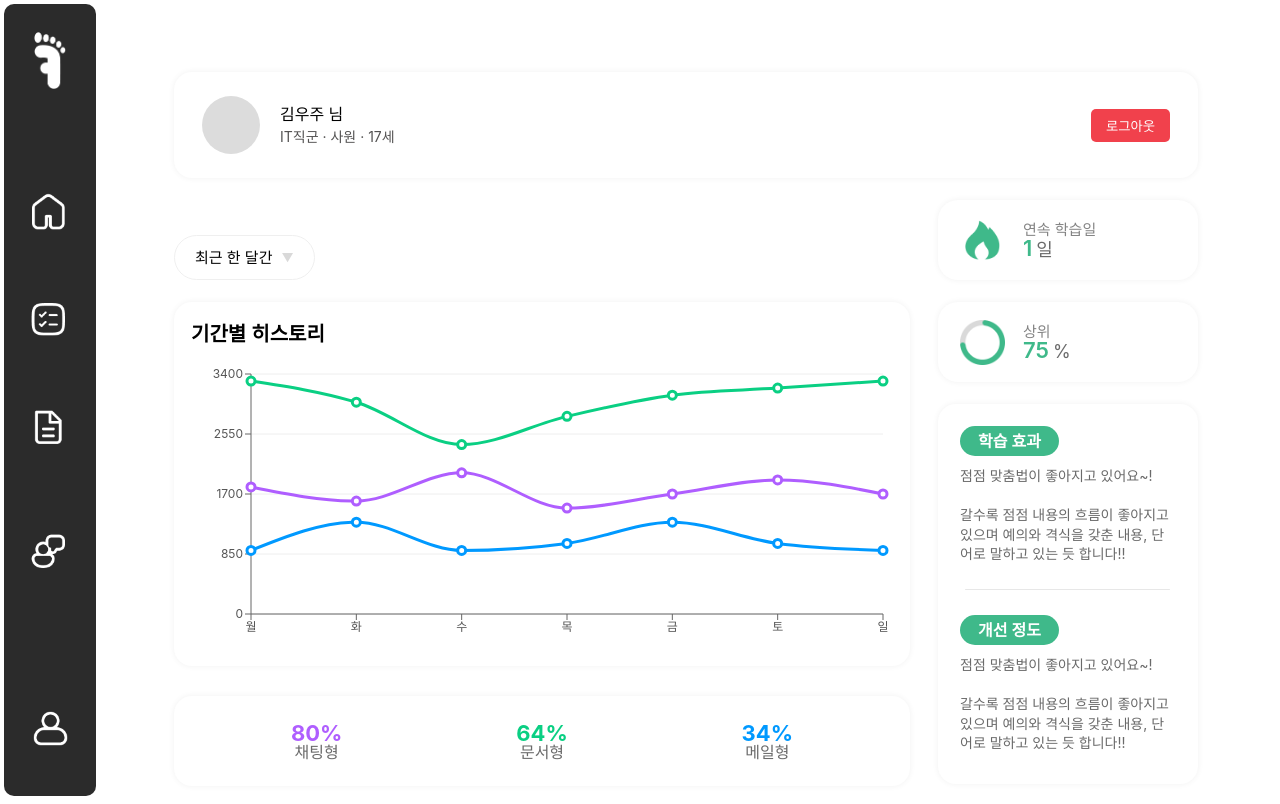
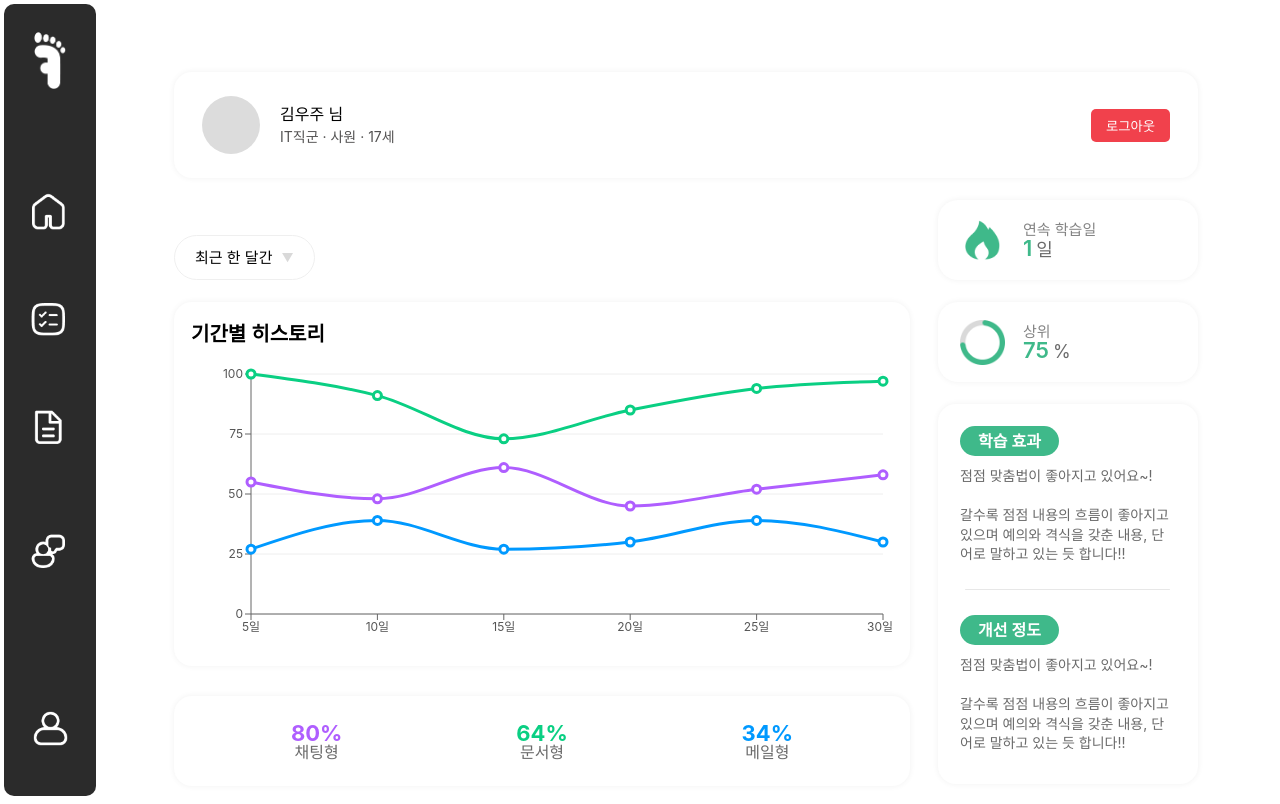
Before and after one commit to TeamS22D/first-step-web, a React (Vite) app: page /profile in a window 1280 px wide. Built offline with nearby package versions, Linux system fonts and the light colour scheme; a web font is replaced by a local one.

Commit message:
Update Profile.tsx

```diff
--- a/src/pages/Profile/Profile.tsx
+++ b/src/pages/Profile/Profile.tsx
@@ -18,7 +18,6 @@ export default function Profile() {
   const [open, setOpen] = useState(false);
   const [selected, setSelected] = useState("최근 한 달간");
   const [activeTab, setActiveTab] = useState("전체");
-
   const [clickedData, setClickedData] = useState<any | null>(null);
 
   const options = ["최근 한 달간", "최근 일 년간", "최근 일주일간"];
@@ -28,17 +27,62 @@ export default function Profile() {
     setOpen(false);
   };
 
-  const historyData = [
-    { day: "월", document: 3300, chat: 1800, mail: 900 },
-    { day: "화", document: 3000, chat: 1600, mail: 1300 },
-    { day: "수", document: 2400, chat: 2000, mail: 900 },
-    { day: "목", document: 2800, chat: 1500, mail: 1000 },
-    { day: "금", document: 3100, chat: 1700, mail: 1300 },
-    { day: "토", document: 3200, chat: 1900, mail: 1000 },
-    { day: "일", document: 3300, chat: 1700, mail: 900 },
+  // 📌 최근 한 달간 데이터
+  const data_month = [
+    { day: "5일", document: 3300, chat: 1800, mail: 900 },
+    { day: "10일", document: 3000, chat: 1600, mail: 1300 },
+    { day: "15일", document: 2400, chat: 2000, mail: 900 },
+    { day: "20일", document: 2800, chat: 1500, mail: 1000 },
+    { day: "25일", document: 3100, chat: 1700, mail: 1300 },
+    { day: "30일", document: 3200, chat: 1900, mail: 1000 },
   ];
 
-  // 클릭 시 뜨는 툴팁
+  // 📌 최근 일 년간 데이터
+  const data_year = [
+    { day: "2월", document: 2000, chat: 1200, mail: 700 },
+    { day: "4월", document: 2200, chat: 1300, mail: 800 },
+    { day: "6월", document: 2500, chat: 1500, mail: 900 },
+    { day: "8월", document: 2600, chat: 1700, mail: 1000 },
+    { day: "10월", document: 2800, chat: 1800, mail: 1100 },
+    { day: "12월", document: 3000, chat: 1900, mail: 1200 },
+  ];
+
+  // 📌 최근 일주일간 데이터
+  const data_week = [
+    { day: "월", document: 1000, chat: 500, mail: 200 },
+    { day: "화", document: 1300, chat: 600, mail: 300 },
+    { day: "수", document: 1200, chat: 800, mail: 350 },
+    { day: "목", document: 1500, chat: 700, mail: 300 },
+    { day: "금", document: 1600, chat: 900, mail: 400 },
+    { day: "토", document: 1700, chat: 950, mail: 450 },
+    { day: "일", document: 1800, chat: 1000, mail: 500 },
+  ];
+
+  // 🔥 데이터를 0~100 범위로 정규화
+  const normalizeData = (data: any[]) => {
+    const max = Math.max(...data.flatMap(d => [d.document, d.chat, d.mail]));
+
+    return data.map(d => ({
+      day: d.day,
+      document: Math.round((d.document / max) * 100),
+      chat: Math.round((d.chat / max) * 100),
+      mail: Math.round((d.mail / max) * 100),
+    }));
+  };
+
+  // 📌 선택된 옵션에 따라 + 정규화된 데이터 반환
+  const getChartData = () => {
+    switch (selected) {
+      case "최근 일 년간":
+        return normalizeData(data_year);
+      case "최근 일주일간":
+        return normalizeData(data_week);
+      default:
+        return normalizeData(data_month);
+    }
+  };
+
+  // 클릭 Tooltip
   const CustomTooltip = () => {
     if (!clickedData) return null;
     return (
@@ -54,6 +98,8 @@ export default function Profile() {
   return (
     <S.Container>
       <S.Content>
+
+        {/* 상단 프로필 카드 */}
         <S.TopProfileCard>
           <S.ProfileLeft>
             <S.Avatar />
@@ -65,6 +111,7 @@ export default function Profile() {
           <S.LogoutBtn>로그아웃</S.LogoutBtn>
         </S.TopProfileCard>
 
+        {/* 상단 필터 */}
         <S.TopSection>
           <S.LeftControls>
             <S.FilterRow>
@@ -85,18 +132,6 @@ export default function Profile() {
                   </S.OptionList>
                 )}
               </S.DropdownWrapper>
-{/*
-              <S.FilterTabs>
-                {["전체", "문서", "채팅", "메일"].map((t) => (
-                  <S.FilterTab
-                    key={t}
-                    active={activeTab === t}
-                    onClick={() => setActiveTab(t)}
-                  >
-                    {t}
-                  </S.FilterTab>
-                ))}
-              </S.FilterTabs> */}
 
             </S.FilterRow>
           </S.LeftControls>
@@ -113,6 +148,7 @@ export default function Profile() {
           </S.SmallCard>
         </S.TopSection>
 
+        {/* 메인 콘텐츠 */}
         <S.MainSection>
           <div style={{ flex: 1 }}>
             <S.GraphCard>
@@ -120,42 +156,18 @@ export default function Profile() {
 
               <ResponsiveContainer width="100%" height={280}>
                 <LineChart
-                  data={historyData}
+                  data={getChartData()}
                   margin={{ top: 10, left: 0, right: 10, bottom: 0 }}
                 >
                   <CartesianGrid stroke="#eee" vertical={false} />
-
                   <XAxis dataKey="day" tick={{ fill: "#555", fontSize: 12 }} />
-                  <YAxis tick={{ fill: "#555", fontSize: 12 }} />
+                  <YAxis tick={{ fill: "#555", fontSize: 12 }} domain={[0, 100]} />
 
                   <Tooltip wrapperStyle={{ display: "none" }} />
 
-                  <Line
-                    dataKey="document"
-                    type="monotone"
-                    stroke="#0ACF83"
-                    strokeWidth={3}
-                    dot={{ r: 4 }}
-                    isAnimationActive={false}
-                  />
-
-                  <Line
-                    dataKey="chat"
-                    type="monotone"
-                    stroke="#AF5EFF"
-                    strokeWidth={3}
-                    dot={{ r: 4 }}
-                    isAnimationActive={false}
-                  />
-
-                  <Line
-                    dataKey="mail"
-                    type="monotone"
-                    stroke="#0099FF"
-                    strokeWidth={3}
-                    dot={{ r: 4 }}
-                    isAnimationActive={false}
-                  />
+                  <Line dataKey="document" type="monotone" stroke="#0ACF83" strokeWidth={3} dot={{ r: 4 }} />
+                  <Line dataKey="chat" type="monotone" stroke="#AF5EFF" strokeWidth={3} dot={{ r: 4 }} />
+                  <Line dataKey="mail" type="monotone" stroke="#0099FF" strokeWidth={3} dot={{ r: 4 }} />
                 </LineChart>
               </ResponsiveContainer>
 
@@ -179,6 +191,7 @@ export default function Profile() {
             </S.StatsBox>
           </div>
 
+          {/* 오른쪽 사이드 박스 */}
           <S.SideInfo>
             <S.SmallCard>
               <img src={percentImg} alt="percent" />
@@ -195,8 +208,7 @@ export default function Profile() {
               <S.LearningHeader>학습 효과</S.LearningHeader>
               <S.LearningText>
                 점점 맞춤법이 좋아지고 있어요~!{"\n\n"}
-                갈수록 점점 내용의 흐름이 좋아지고 있으며
-                예의와 격식을 갖춘 내용, 단어로 말하고 있는 듯 합니다!!
+                갈수록 점점 내용의 흐름이 좋아지고 있으며 예의와 격식을 갖춘 내용, 단어로 말하고 있는 듯 합니다!!
               </S.LearningText>
 
               <S.Divider />
@@ -204,12 +216,12 @@ export default function Profile() {
               <S.LearningHeader>개선 정도</S.LearningHeader>
               <S.LearningText>
                 점점 맞춤법이 좋아지고 있어요~!{"\n\n"}
-                갈수록 점점 내용의 흐름이 좋아지고 있으며
-                예의와 격식을 갖춘 내용, 단어로 말하고 있는 듯 합니다!!
+                갈수록 점점 내용의 흐름이 좋아지고 있으며 예의와 격식을 갖춘 내용, 단어로 말하고 있는 듯 합니다!!
               </S.LearningText>
             </S.LearningBox>
           </S.SideInfo>
         </S.MainSection>
+
       </S.Content>
     </S.Container>
   );
```
